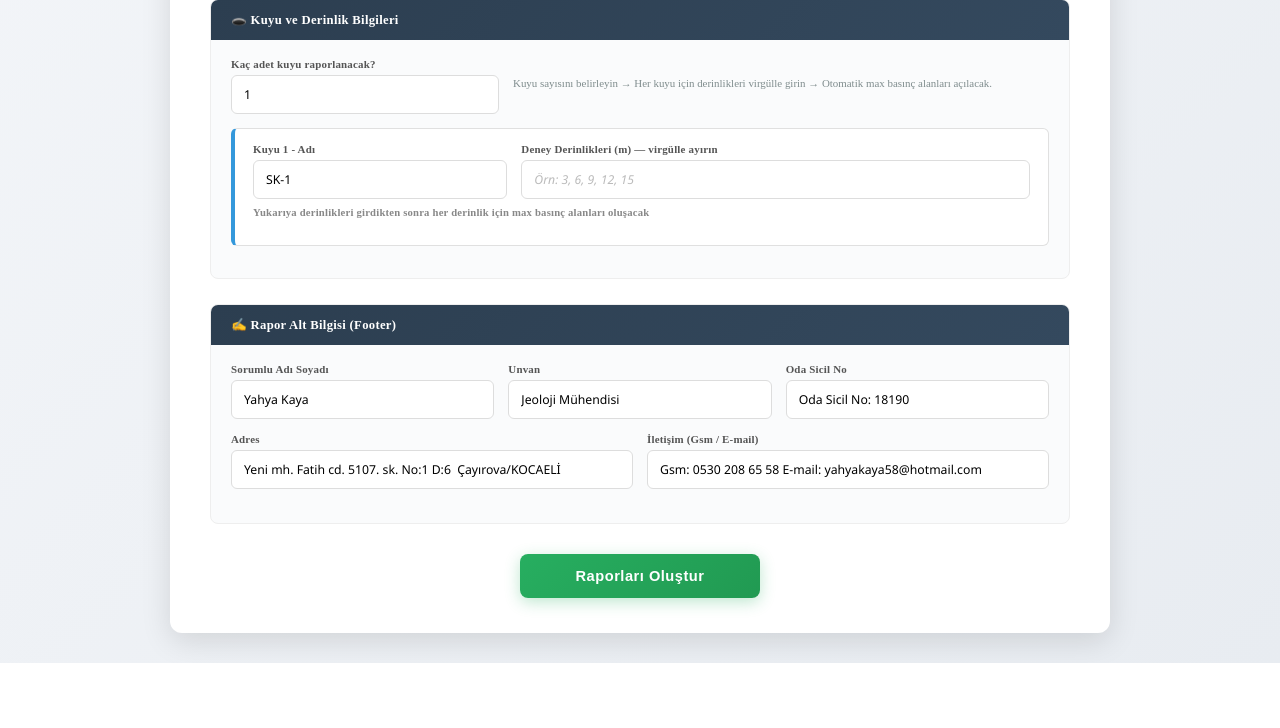
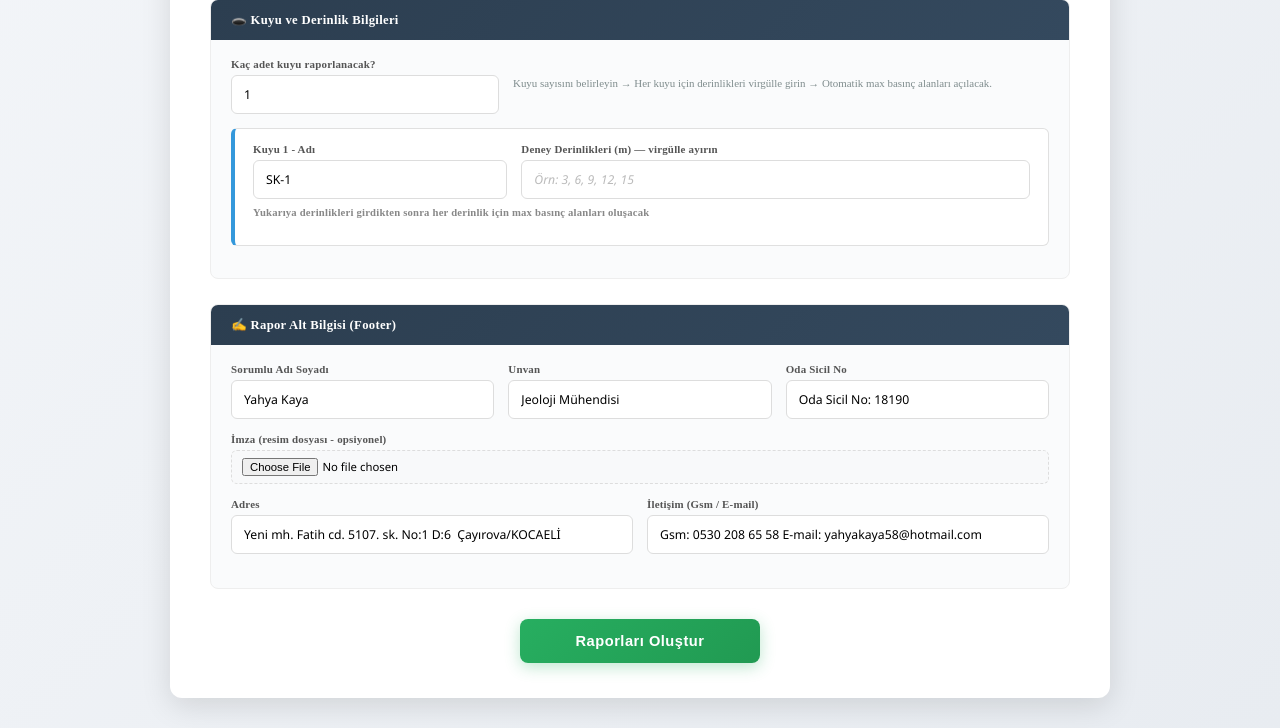
Before and after one commit to kayafatix/presiyometre-rapor, a Flask app: page / in a window 1280 px wide. Shown: the part 637-1365 px from the top of the page. Before the commit the page ends 1300 px from the top, so only its background shows below. Run offline with Flask 3, Linux system fonts and the light colour scheme.

Commit message:
Add files via upload

```diff
--- a/templates/index.html
+++ b/templates/index.html
@@ -115,6 +115,13 @@
                     <div class="form-group">
                         <label>Oda Sicil No</label>
                         <input type="text" name="sicil_no" value="Oda Sicil No: 18190">
+                    </div>
+                </div>
+
+                <div class="form-row">
+                    <div class="form-group">
+                        <label>İmza (resim dosyası - opsiyonel)</label>
+                        <input type="file" name="imza_dosya" accept="image/*">
                     </div>
                 </div>
 
```
